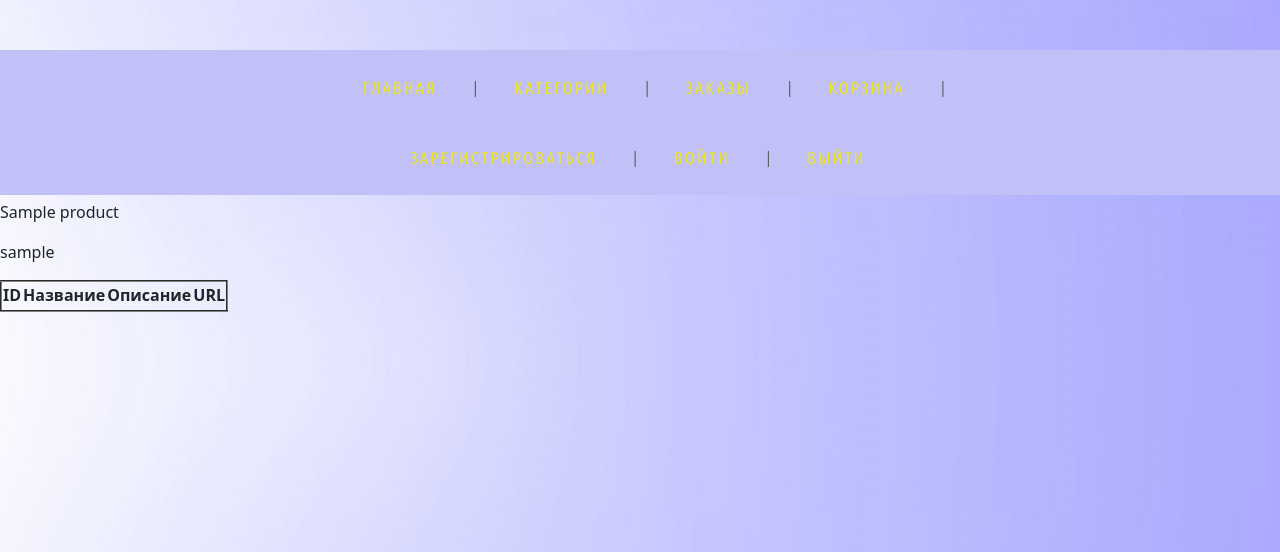
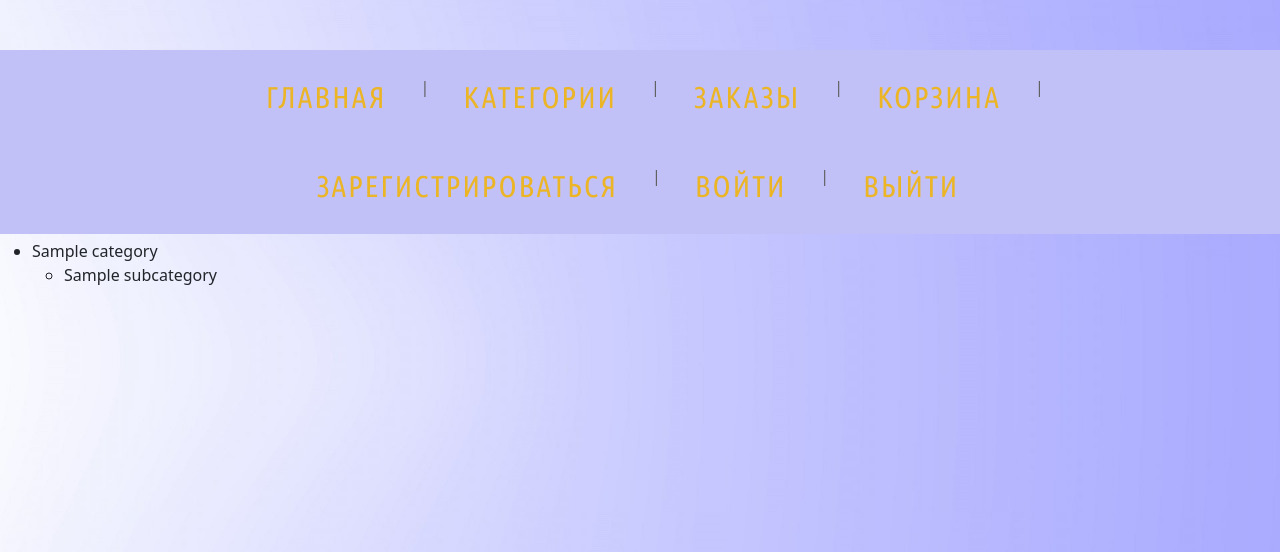
Before and after one commit to lenkoran26/e-shop, a Django app: page /category-list/ in a window 1280 px wide. Shown: the top 552 px of the page. Run offline with Django 4.2, Linux system fonts and the light colour scheme; tables that the repository leaves empty hold one stand-in row (values such as "Sample post"); lists and menus that the app fills with data are empty; some libraries are stand-ins or nearby versions.

Commit message:
product-form, flex

```diff
--- a/market/urls.py
+++ b/market/urls.py
@@ -20,6 +20,8 @@ from products import urls as urls_products
 from users import urls as urls_users
 from cart import urls as urls_cart
 from orders import urls as urls_orders
+from django.conf.urls.static import static
+from market import settings
 
 urlpatterns = [
     path('admin/', admin.site.urls),
@@ -28,3 +30,6 @@ urlpatterns = [
     path('cart/', include(urls_cart)),
     path('orders/', include(urls_orders)),
 ]
+
+if settings.DEBUG:
+	urlpatterns += static(settings.MEDIA_URL,document_root=settings.MEDIA_ROOT)
--- a/products/models.py
+++ b/products/models.py
@@ -16,12 +16,11 @@ class Category(models.Model):
     def __str__(self) -> str:
         return self.name
 
-    def get_url(self):  # Используется для получения URL возвращает страничку
-        return reverse('category_detail', args=[self.slug])  # передает имя продукта
 
     def save(self, *args, **kwargs):
         self.slug = slugify(self.name)
         super(Category, self).save(*args, **kwargs)
+
 
 
 class SubCategory(models.Model):
@@ -36,10 +35,15 @@ class SubCategory(models.Model):
     def __str__(self) -> str:
         return self.name
 
+    def get_absolute_url(self):  # Используется для получения URL возвращает страничку
+        return reverse('products:product-list', kwargs={'cat_slug': self.category.slug, 'subcat_slug':self.slug})
+
+
     class Meta:
         verbose_name = 'Подкатегория'
         verbose_name_plural = 'Подкатегории'
         ordering = ['name',]
+
 
 
 class Products(models.Model):
@@ -49,17 +53,22 @@ class Products(models.Model):
     slug = models.SlugField(max_length=148, unique=True, verbose_name='URL-имя', editable=False)
     is_available = models.BooleanField(default=True, verbose_name='Доступность товара')
     created_at = models.DateField(auto_now_add=True, verbose_name='Дата добавления товара')
-    image = models.ImageField(upload_to='images/', verbose_name='Изображение товара', null=True, blank=True)
     subcategory = models.ForeignKey(SubCategory, on_delete=models.CASCADE, verbose_name='Подкатегория', editable=False, related_name='subcategory')
     category = models.ForeignKey(Category, on_delete=models.CASCADE, verbose_name='Категория', editable=False, related_name='category')
+    image = models.ImageField(upload_to='products/', verbose_name='Изображение товара', null=True, blank=True)
 
     class Meta:
        verbose_name = 'Товар'
        verbose_name_plural = 'Товары'
        ordering = ['name', '-price']
 
-    def get_url(self):
-        return reverse('product_detail', args=[self.category.slug, self.slug])
+
+    def get_absolute_url(self):  # Используется для получения URL возвращает страничку
+        return reverse('products:product-detail', kwargs={
+            'cat_slug': self.category.slug,
+            'subcat_slug':self.slug, 'prod_slug': self.slug
+            }
+        )
 
     def __str__(self) -> str:
         return self.name
--- a/products/templates/products/base.html
+++ b/products/templates/products/base.html
@@ -17,7 +17,7 @@
     }
   </style>
     <ul class="menu-main">
-        <li><a href="">Главная</a></li>
+        <li><a href="{% url 'products:index' %}">Главная</a></li>
         <li><a href="">Категории</a></li>
         <li><a href="">Заказы</a></li>
         <li><a href="">Корзина</a></li>
--- a/products/templates/products/category-list.html
+++ b/products/templates/products/category-list.html
@@ -1,28 +1,19 @@
 {% extends 'products/base.html' %}
 {% block content %}
-<table border="2">
-    <th>ID</th>
-    <th>Название</th>
-    <th>Описание</th>
-    <th>URL</th>
+<ul>
     {% for cat in categories %}
-    <tr>
-        <td align="center" >{{category.id}}</td>
-        <td align="center">{{category.name}}</td>
-        <td align="center">{{category.description}}</td>
-        <td align="center">{{category.slug}}</td>
-     </tr>
-        {% for subcategory in cat.category.all %}
-            <p>{{ subcategory.name}}</p>
-            <p>{{ subcategory.slug}}</p>
+        <li> {{cat.name}} </li>
+    <ul>
+        {% for subcategory in cat.categories.all %}
+            <li>{{ subcategory.name}}</li>
+
         {% endfor %}
+    </ul>
+    <br>
     {% endfor %}
 
-</table>
+</ul>
 
-{% for subcat in subcategories %}
-<p>{{subcat.name}}</p>
-<p>{{subcat.slug}}</p>
-{% endfor %}
+
 
 {% endblock %}
--- a/products/templates/products/index.html
+++ b/products/templates/products/index.html
@@ -12,8 +12,8 @@
     <strong>{{ c.name }}</strong>
   </a>
   <div class="dropdown-menu" aria-labelledby="navbarDropdown">
-    {% for subcategory in c.category.all %}
-    <a class="dropdown-item" href="#">{{ subcategory.name }}</a>
+    {% for subcategory in c.categories.all %}
+    <a class="dropdown-item" href="{{ subcategory.get_absolute_url }}">{{ subcategory.name }}</a>
     {% endfor %}
   </div>
 </li>
--- a/products/templates/products/product-form.html
+++ b/products/templates/products/product-form.html
@@ -24,7 +24,11 @@ var categories = {
     "{{ category.id }}": {
       subcategories: [
         {% for subcategory in category.categories.all %}
-        "{{ subcategory.name }}",
+        {
+          id:"{{ subcategory.id }}",
+          name:"{{ subcategory.name }}",
+        },
+
         {% endfor %}
       ]
     },
--- a/products/urls.py
+++ b/products/urls.py
@@ -5,9 +5,13 @@ from .views import *
 app_name = 'products'
 urlpatterns = [
     path('', index, name='index'),
+
     path('category-form/', CategoryCreateView.as_view(), name='category-form'),
     path('category-list/', CategoryListView.as_view(), name='category-list'),
+
     path('subcategory-form/', SubCategoryCreateView.as_view(), name='subcategory-form'),
-    path('category/<slug:category_slug>/', CategoryDetail, name='category-detail'),
+
     path('product-form/', ProductCreateView.as_view(), name='product-form'),
+    path('product-list/<slug:cat_slug>/<slug:subcat_slug>/', ProductListView.as_view(), name='product-list'),
+    path('product-detail/<slug:cat_slug>/<slug:subcat_slug>/<slug:prod_slug>/', ProductDetailView.as_view(), name='product-detail'),
 ]
--- a/products/views.py
+++ b/products/views.py
@@ -1,8 +1,8 @@
 from typing import Any, Dict
 from django.forms.models import BaseModelForm
 from django.shortcuts import get_object_or_404, render
-from django.http import HttpResponse
-from django.views.generic import CreateView, ListView
+from django.http import HttpRequest, HttpResponse
+from django.views.generic import CreateView, ListView, DetailView
 from .models import Category, SubCategory, Products
 from .forms import CategoryForm, SubCategoryForm, ProductForm
 from django.urls import reverse_lazy
@@ -68,3 +68,31 @@ class ProductCreateView(CreateView):
         context['categories'] = Category.objects.all()
         context['subcategories'] = SubCategory.objects.all()
         return context
+
+    def form_valid(self, form):
+        self.instance = form.save(commit=False)
+        self.instance.category_id = self.request.POST.get('category')
+        self.instance.subcategory_id = self.request.POST.get('subcategory')
+        self.instance.save()
+        return super().form_valid(form)
+
+
+class ProductListView(ListView):
+    model = Products
+    template_name = 'products/testindex.html'
+    context_object_name = 'products'
+
+
+    def get_queryset(self):
+        super().get_queryset()
+        slug = self.request.resolver_match.kwargs['subcat_slug']
+        queryset = Products.objects.filter(subcategory__slug = slug)
+        return queryset
+
+
+
+
+
+
+class ProductDetailView(DetailView):
+    pass
--- a/static/css/menu.css
+++ b/static/css/menu.css
@@ -22,12 +22,12 @@
   position: relative;
   padding-bottom: 20px;
   margin: 0 34px 0 30px;
-  font-size: 17px;
+  font-size: 30px;
   text-transform: uppercase;
   display: inline-block;
   transition: color .2s;
 }
-.menu-main a, .menu-main a:visited {color: #ece51cf5;}
+.menu-main a, .menu-main a:visited {color: #ecb41cf5;}
 .menu-main a.current, .menu-main a:hover{color: #f30531;}
 .menu-main a:before,
 .menu-main a:after {
@@ -38,8 +38,8 @@
   right: 50%;
   bottom: -5px;
   left: 50%;
-  background: #feb386;
-  transition: .8s;
+  background: #f39459;
+  transition: .5s;
 }
 .menu-main a:hover:before, .menu-main .current:before {left: 0;}
 .menu-main a:hover:after, .menu-main .current:after {right: 0;}
--- a/static/js/script.js
+++ b/static/js/script.js
@@ -11,8 +11,8 @@
     subcategorySelect.innerHTML = '';
     for (var i = 0; i < subcategories.length; i++) {
       var option = document.createElement('option');
-      option.value = subcategories[i];
-      option.text = subcategories[i];
+      option.value = subcategories[i].id;
+      option.text = subcategories[i].name;
       subcategorySelect.appendChild(option);
     }
   };
```
Also changed, not shown: market/settings.py (+7 -0 lines), products/forms.py (+4 -4 lines), products/templates/products/product-list.html (added, +26 -0 lines), products/templates/products/testindex.html (added, +25 -0 lines), static/css/products.css (added, +24 -0 lines), media/products/fgdfg.jpg (added), media/products/holodilnik.png (added), 2 other files.
